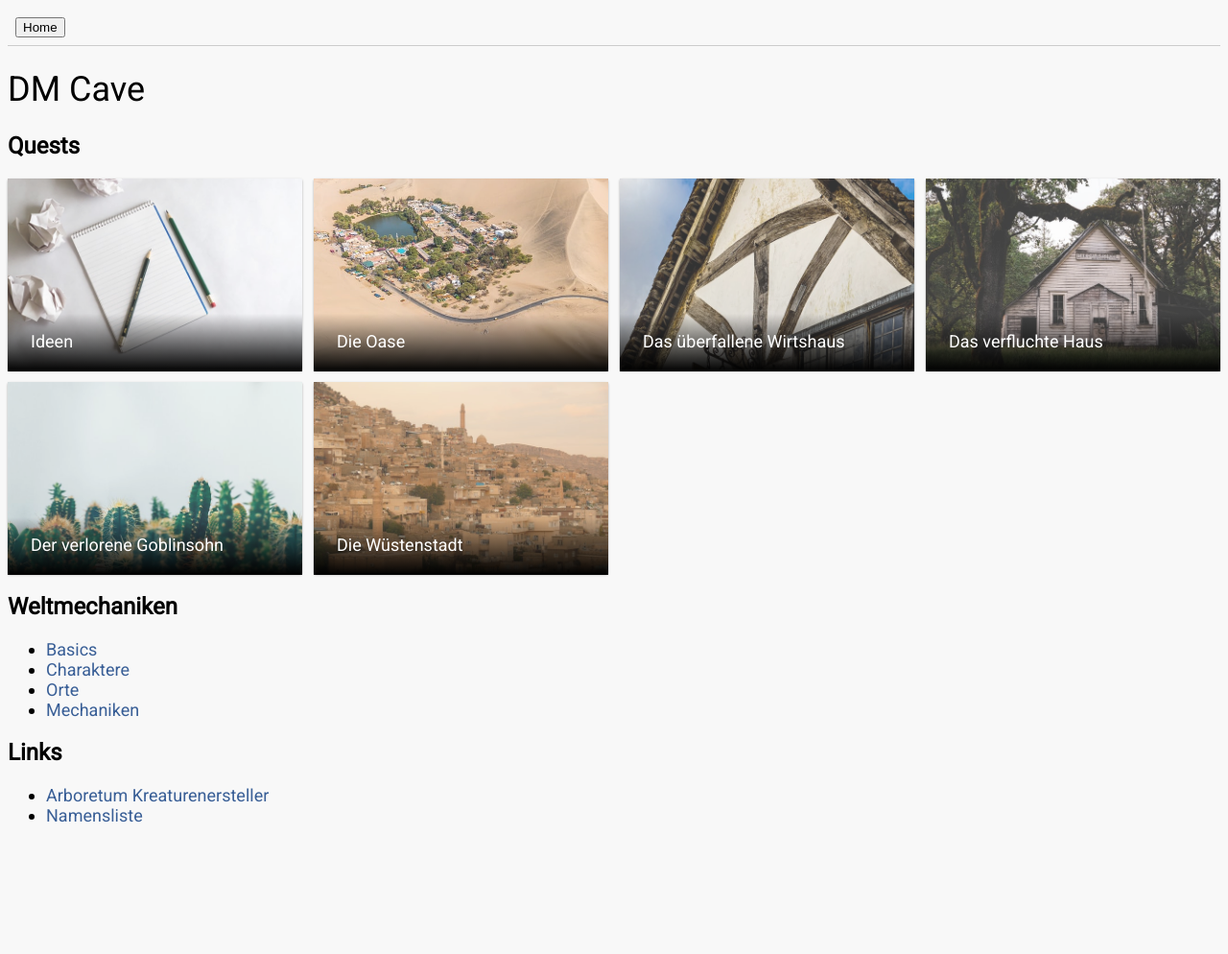
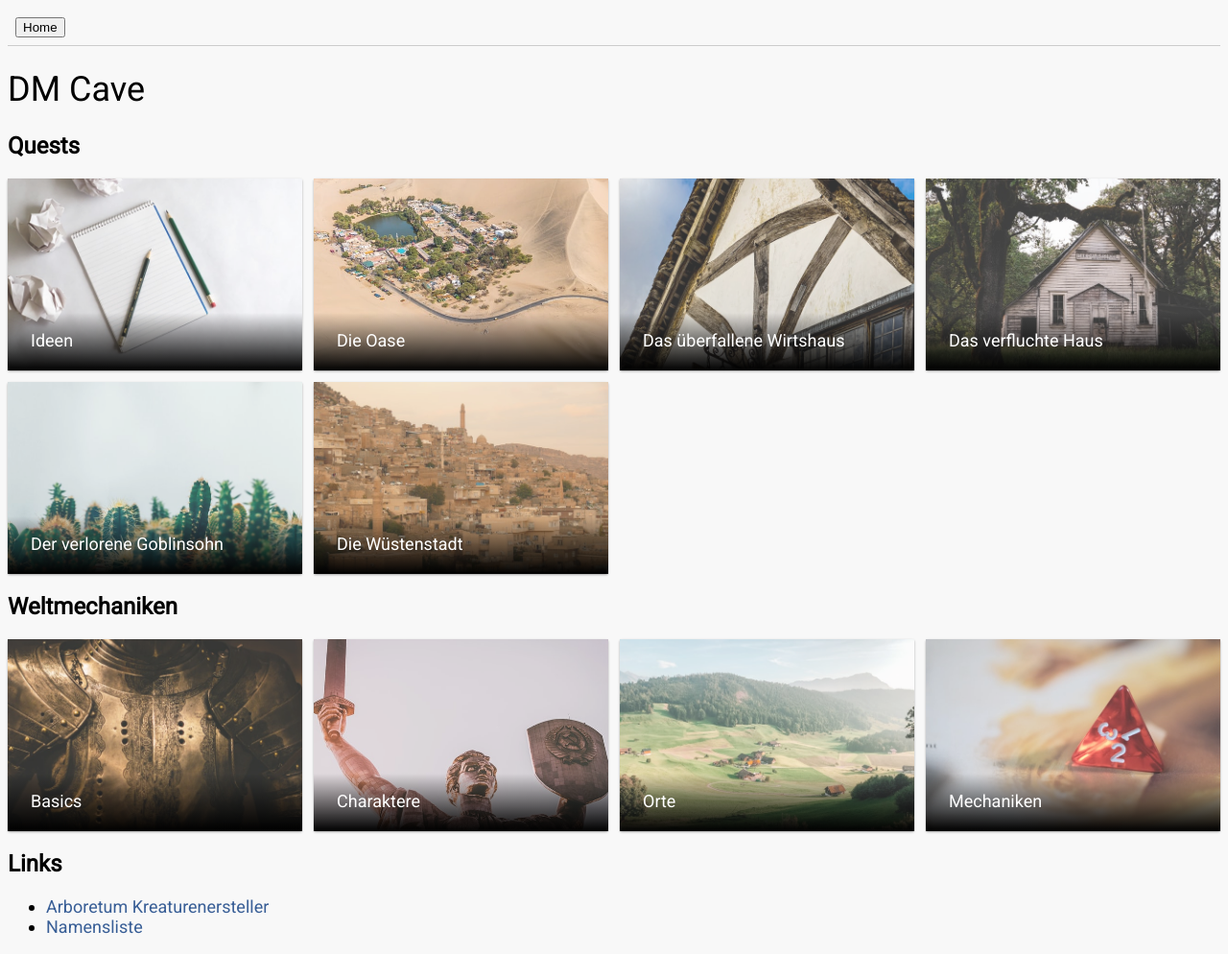
Before and after one commit to johannesschweig/dmcave, a Jekyll site: the page built from index.md, in a window 1280 px wide. Shown: the whole page at 96% size. Built offline with Jekyll 4.4.1, drawn with Linux system fonts in a browser that asks for light colours; before the commit the page ends 900 px from its top, so only the background shows below that.

Commit message:
added more images

```diff
--- a/_layouts/home.html
+++ b/_layouts/home.html
@@ -27,17 +27,20 @@ layout: default
 
   <h2>Weltmechaniken</h2>
   {%- if site.wiki.size > 0 -%}
-    <ul class="page-list">
+    <div class='card-container'>
       {%- for page in site.wiki -%}
       {%- if page.type == "world" -%}
-      <li>
-        <a class="page-link" href="{{ page.url | relative_url }}">
-          {{ page.title | escape }}
+      <a
+          class="card"
+          href="{{ page.url | relative_url }}">
+          <img src='{{ "../assets/" | append: page.cover | append: ".jpg" }}'/>
+          <div class='darken'>
+            <div>{{ page.title | escape }}</div>
+          </div>
         </a>
-      </li>
       {%- endif -%}
       {%- endfor -%}
-    </ul>
+    </div>
   {%- endif -%}
 
   <h2>Links</h2>
--- a/assets/home.css
+++ b/assets/home.css
@@ -2,10 +2,36 @@
 body {
   background-color: #f8f8f8;
 }
+
 .card-container {
   display: grid;
-  grid-template-columns: repeat(4, 1fr);
+  grid-template-columns: 1fr;
   gap: 12px;
+  max-width: 2000px;
+}
+
+@media only screen and (min-width: 600px) {
+  .card-container {
+    grid-template-columns: repeat(2, 1fr);
+  }
+}
+
+@media only screen and (min-width: 900px) {
+  .card-container {
+    grid-template-columns: repeat(3, 1fr);
+  }
+}
+
+@media only screen and (min-width: 1200px) {
+  .card-container {
+    grid-template-columns: repeat(4, 1fr);
+  }
+}
+
+@media only screen and (min-width: 1900px) {
+  .card-container {
+    grid-template-columns: repeat(6, 1fr);
+  }
 }
 
 .card {
@@ -16,6 +42,7 @@ body {
   border-radius: 2px;
   box-shadow: 0 1px 3px rgba(0,0,0,0.12), 0 1px 2px rgba(0,0,0,0.24);
   transition: all 0.3s cubic-bezier(.25,.8,.25,1);
+  position: relative;
 }
 
 .card:hover {
@@ -31,11 +58,13 @@ body {
 
 
 .card > .darken {
-  position: relative;
+  position: absolute;
   display: inline-block;
+  top: 0;
+  left: 0;
+  z-index: 2;
   height: 100%;
   width: 100%;
-  top: -203px;
   background: rgb(0,0,0);
   background: linear-gradient(0deg, rgba(0,0,0,1) 0%, rgba(0,0,0,0) 30%);
 
```
Also changed, not shown: _wiki/basics.md (+1 -0 lines), _wiki/characters.md (+1 -0 lines), _wiki/locations.md (+1 -0 lines), _wiki/mechanics.md (+1 -0 lines), assets/armour.jpg (added), assets/villages.jpg (added), assets/warrior.jpg (added).
